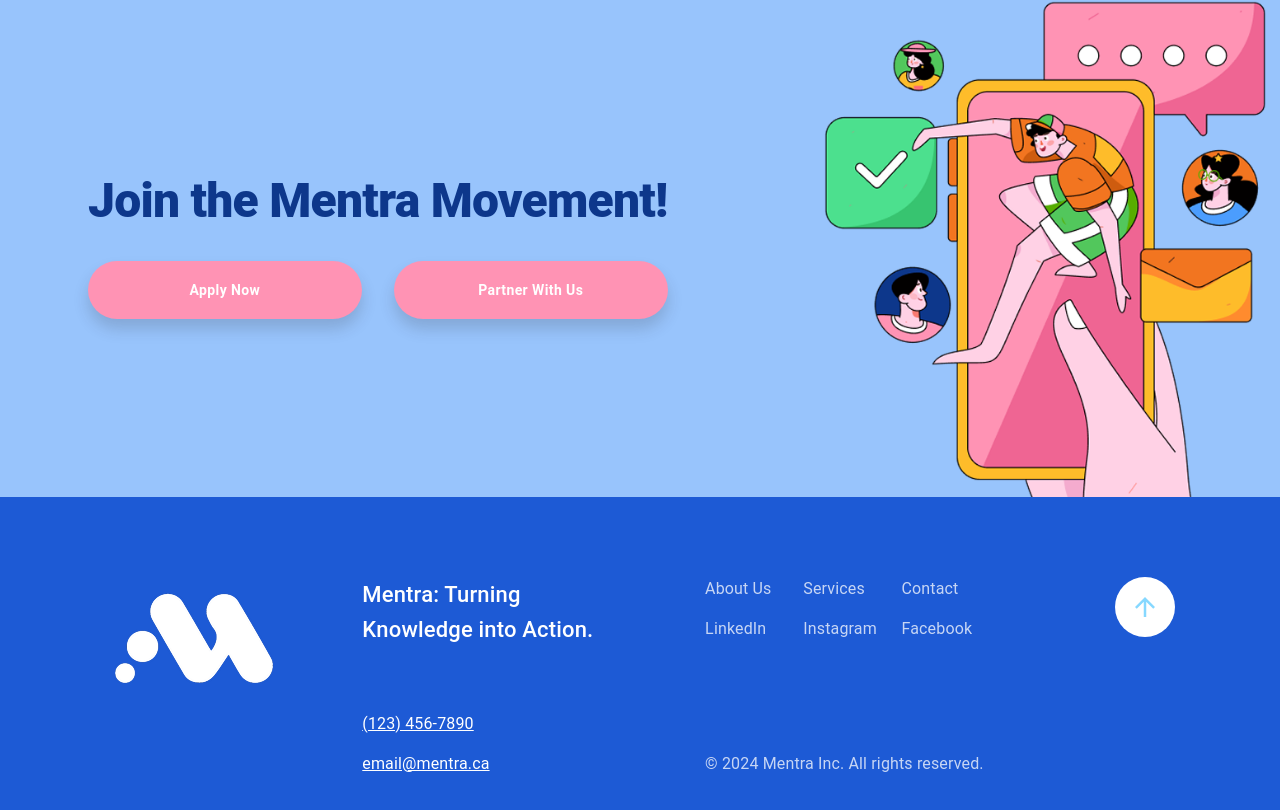
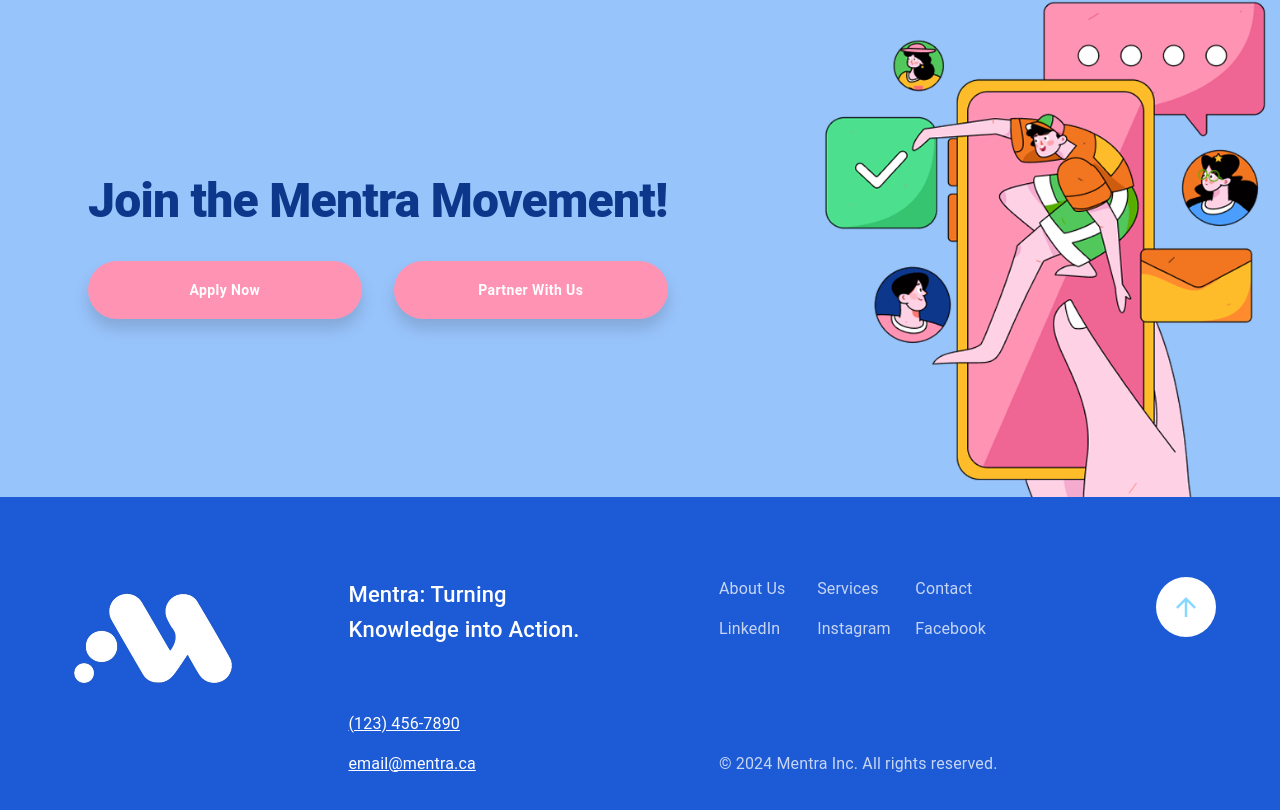
Before and after one commit to Mentra-Inc/mentra-next, a Next.js app: page / in a window 1280 px wide. Shown: the part 4584-5394 px from the top of the page. Built offline with nearby package versions, Linux system fonts and the light colour scheme.

Commit message:
Final Adjustments - Footer

```diff
--- a/components/Footer.tsx
+++ b/components/Footer.tsx
@@ -23,33 +23,63 @@
 export default function Footer() {
     const theme = useTheme();
 
+    const GoUpButton = () => (
+        <Link
+            style={{
+                width: 60,
+                height: 60,
+                backgroundColor: 'white',
+                borderRadius: '100%',
+                cursor: 'pointer',
+                display: 'flex',
+                justifyContent: 'center',
+                alignItems: 'center',
+            }}
+            href='#'
+        >
+            <ArrowUpwardIcon sx={{ color: "#86D8FF", fontSize: 30 }} />
+        </Link>
+    );
+
+    const MentraLogo = () => (
+        <Box
+            component="img"
+            src="/mentra_logo_big.png"
+            alt="Mentra Inc Logo"
+            width={174}
+            height={128}
+        />
+    );
+
     return (
         <Box
             sx={{
                 backgroundColor: theme.palette.secondary.main,
                 color: '#fff',
-                px: { xs: 4, lg: 16, xl: 32},
-                py: 20,
+                px: { xs: 4, lg: 16, xl: 32 },
+                py: { xs: 10, md: 20 },
                 display: 'flex',
                 alignItems: 'center',
-                justifyContent: 'center'
+                justifyContent: 'center',
+                flexDirection: 'column'
             }}>
+                <Box sx={{ display: { xs: 'block', md: 'none' }}}>
+                    <MentraLogo />
+                </Box>
+
                 <Box
                     sx={{
                         display: 'flex',
-                        justifyContent: 'space-around',
-                        flexDirection: { xs: 'column', md: 'row' },
-                        alignItems: { xs: 'center', md: 'normal' },
+                        justifyContent: 'space-between',
+                        flexDirection: { xs: 'column', sm: 'row' },
+                        alignItems: { xs: 'center', sm: 'flex-end', md: 'normal' },
                         width: '100%',
-                        textAlign: { xs: 'center', md: 'left' }
+                        textAlign: { xs: 'center', md: 'left' },
+                        gap: { xs: 8, sm: 0 }
                     }}>
-                        <Box
-                            component="img"
-                            src="/mentra_logo_big.png"
-                            alt="Mentra Inc Logo"
-                            width={174}
-                            height={128}
-                        />
+                        <Box sx={{ display: { xs: 'none', md: 'block' }}}>
+                            <MentraLogo />
+                        </Box>
 
                         <Stack justifyContent="space-between" maxWidth={260} gap={{ xs: 4, md: 16 }}>
                             <Typography variant="h6" fontSize={22}>
@@ -71,7 +101,7 @@
                             </Stack>
                         </Stack>
 
-                        <Stack justifyContent='space-between' mr={{ xs: 0, md: 12 }} my={{ xs: 8, md: 0 }} sx={{ opacity: 0.75 }}>
+                        <Stack justifyContent='space-between' mr={{ xs: 0, md: 12 }} sx={{ opacity: 0.75 }}>
                             <Box
                                 sx={{
                                     display: 'grid',
@@ -99,7 +129,6 @@
                                             {label}
                                         </Link>
                                     </Typography>
-
                                 ))}
                             </Box>
 
@@ -109,21 +138,12 @@
                         </Stack>
 
 
-                        <Link
-                            style={{
-                                width: 60,
-                                height: 60,
-                                backgroundColor: 'white',
-                                borderRadius: '100%',
-                                cursor: 'pointer',
-                                display: 'flex',
-                                justifyContent: 'center',
-                                alignItems: 'center'
-                            }}
-                            href='#'
-                        >
-                            <ArrowUpwardIcon sx={{ color: "#86D8FF", fontSize: 30 }} />
-                        </Link>
+                        <Box sx={{ display: { xs: 'none', md: 'block' }}}>
+                            <GoUpButton />
+                        </Box>
+                </Box>
+                <Box sx={{ display: { xs: 'block', md: 'none' }}} mt={8}>
+                    <GoUpButton />
                 </Box>
         </Box>
     )
```
